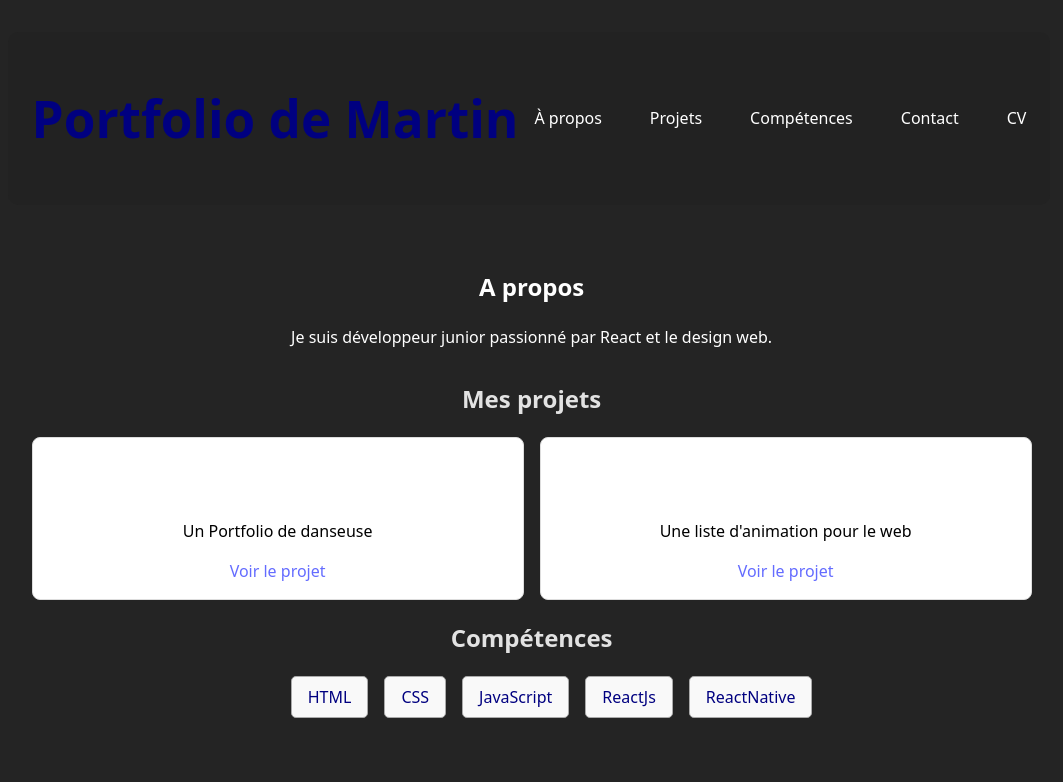
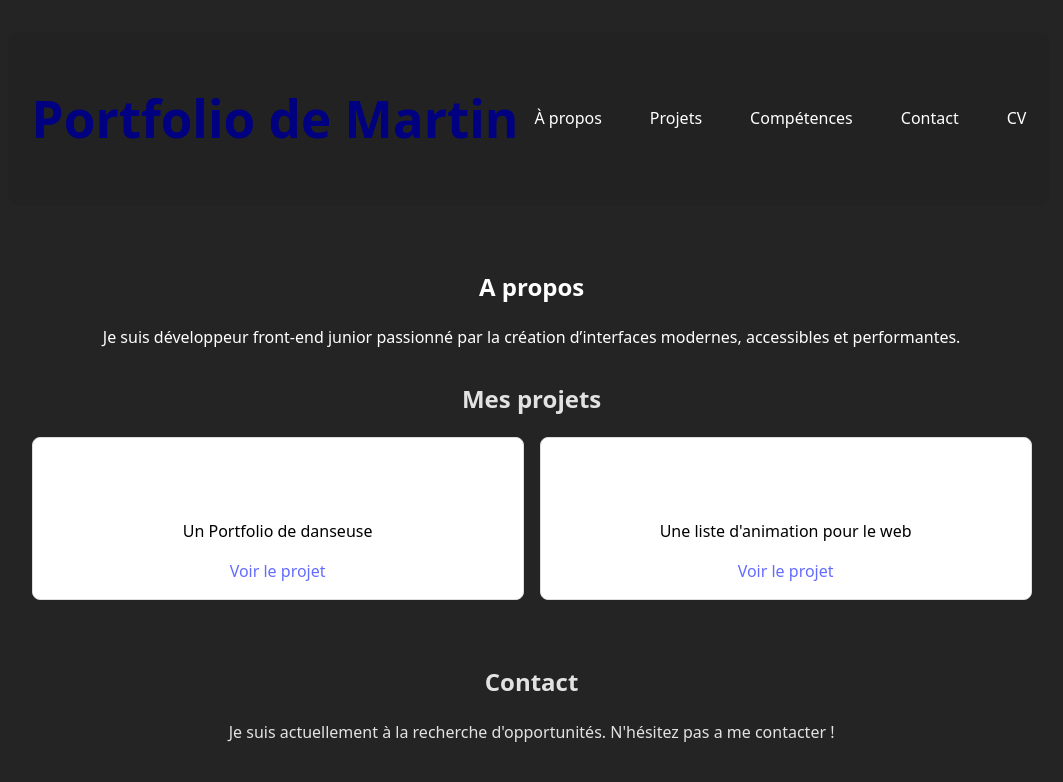
Before and after one commit to NitIsTaken/Portfolio, a React (Vite) app: page / in a window 1280 px wide. Shown: the top 782 px of the page, without its empty margins (111-1174 px from the left). Built offline with nearby package versions, Linux system fonts and the light colour scheme.

Commit message:
remove skills list and change about section

```diff
--- a/src/App.css
+++ b/src/App.css
@@ -59,20 +59,20 @@ h1{
   color: black;
 }
 
-.skill-list{
-  display: flex;
-  justify-content: center;
-  gap: 1rem;
+/* .skills-list{
+  margin-top: 1.5rem;
   list-style: none;
+  padding: 0;
+  display: grid;
+  grid-template-columns: repeat(auto-fit,minmax(200px,1fr));
+  gap: 0.75rem;
 }
 
-.skill-list li {
-  padding: 0.5rem 1rem;
-  border: 1px solid #aaa;
-  border-radius: 5px;
-  background: #f9f9f9;
-  color: navy;
-}
+.skills-list li::before{
+  content:"▹" ;
+  color: #64ffda;
+  margin-right: 0.75rem;
+} */
 
 .contact-section {
   text-align: center;
--- a/src/App.jsx
+++ b/src/App.jsx
@@ -15,7 +15,6 @@ function App() {
     <Layout>
       <About />
       <Projects />
-      <Skills />
       <Contact />
     </Layout>
   )
--- a/src/components/About.jsx
+++ b/src/components/About.jsx
@@ -2,7 +2,18 @@ function About () {
     return(
         <section id="about" className="about-section fade-in">
             <h2>A propos</h2>
-            <p>Je suis développeur junior passionné par React et le design web.</p>
+            <p>Je suis développeur front-end junior passionné par la création
+        d’interfaces modernes, accessibles et performantes.</p>
+
+        {/* <h3>Compétences principales</h3>
+
+        <ul className="skills-list">
+            <li>JavaScript (ES6+)</li>
+            <li>React</li>
+            <li>HTML sémantique</li>
+            <li>CSS moderne (Flexbox, Grid)</li>
+            <li>Git & GitHub</li>
+        </ul> */}
         </section>
     );
 }
--- a/src/components/Footer.jsx
+++ b/src/components/Footer.jsx
@@ -2,7 +2,7 @@ function Footer() {
   return(
     <footer className="site-footer">
       <div className="footer-inner">
-        <p>Martin Lafuente</p>
+        <p>Martin Lafuente - Développeur Front-End</p>
         <nav className="socials">
             <a href="https://github.com/NitIsTaken" aria-label="Github">GitHub</a>
             <a href="https://codepen.io/NitWasTaken" aria-label="Codepen">Codepen</a>
```
